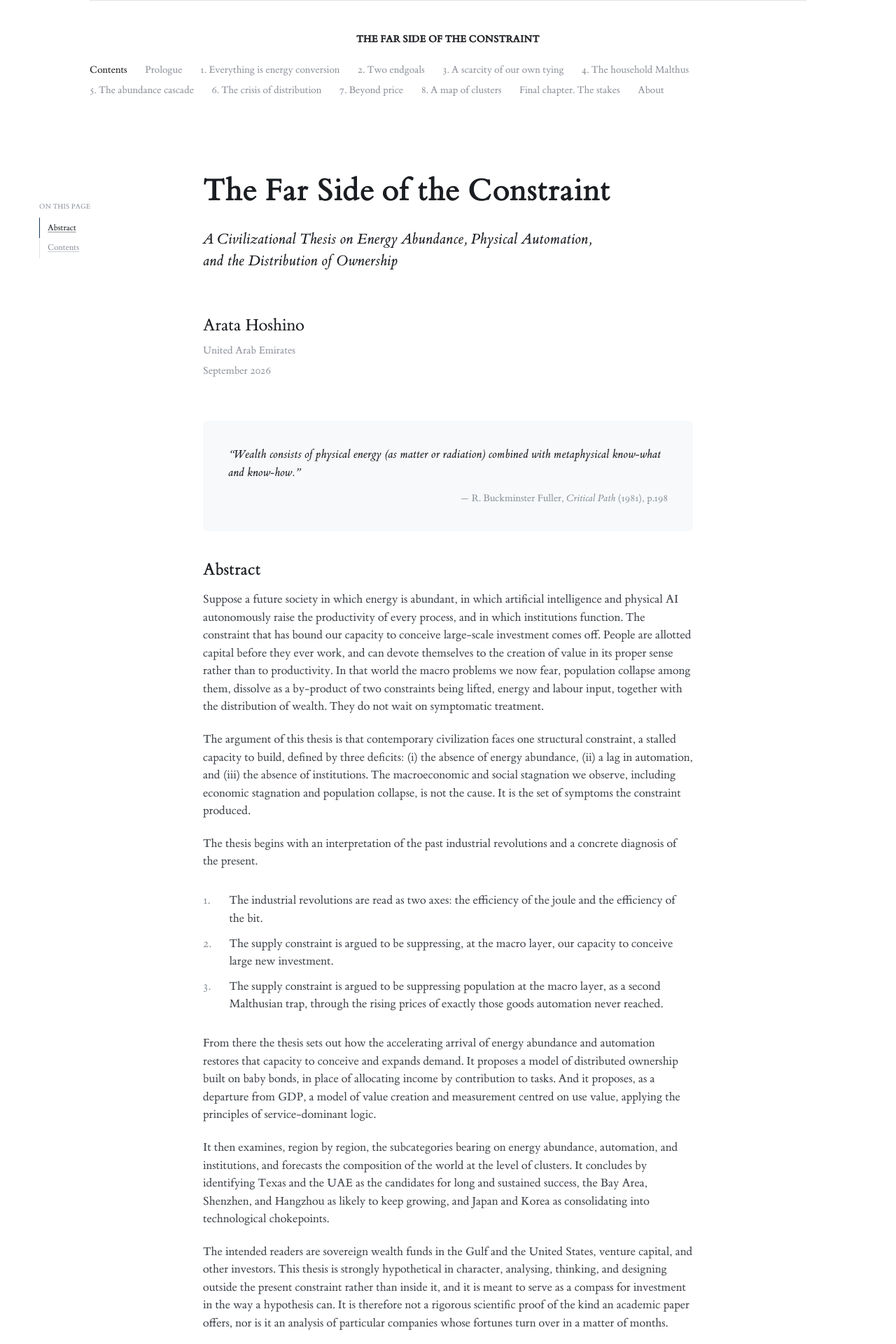
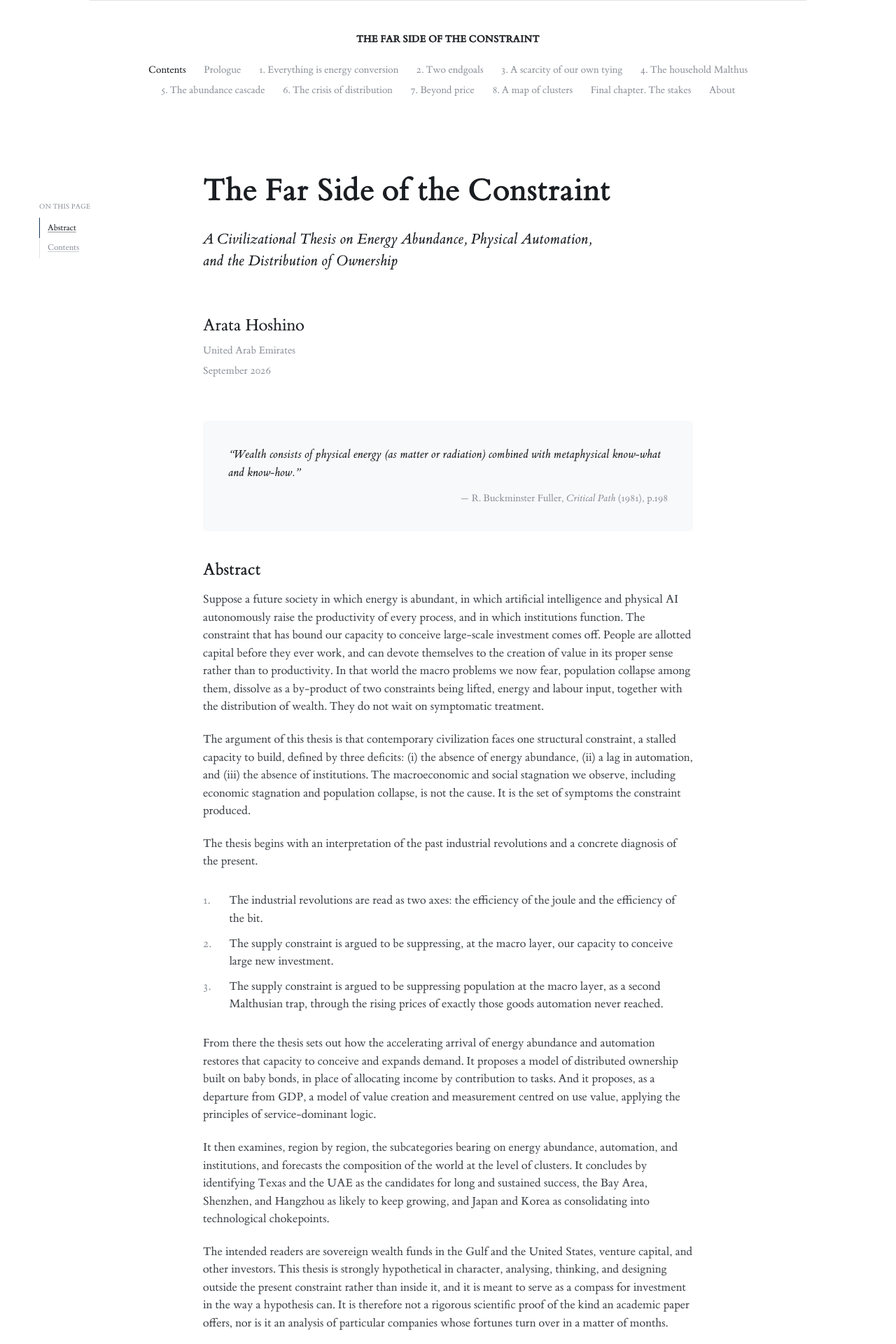
Before and after one commit to arata-hoshino/arata-hoshino.github.io, a Jekyll site: the page built from index.md, in a window 1280 px wide. Shown: the top 1920 px of the page at 70% size. Built offline with Jekyll 4.4.1, drawn with Linux system fonts in a browser that asks for light colours.

Commit message:
Centre the navigation under the running head
Co-Authored-By: Claude Opus 5 (1M context) <noreply@anthropic.com>

```diff
--- a/assets/css/style.css
+++ b/assets/css/style.css
@@ -204,6 +204,7 @@ main {
 .nav {
   display: flex;
   flex-wrap: wrap;
+  justify-content: center;   /* centred, as the running head above it is */
   gap: 0.5em 1.75em;
   padding: 1.6em 0 0;
   font-size: 0.86em;
```
